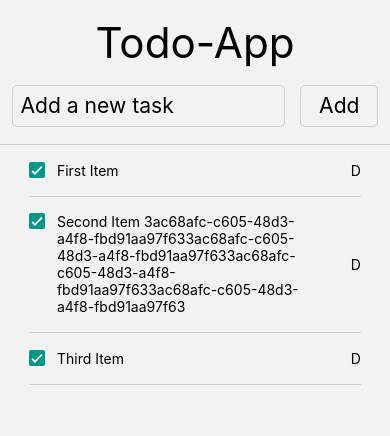
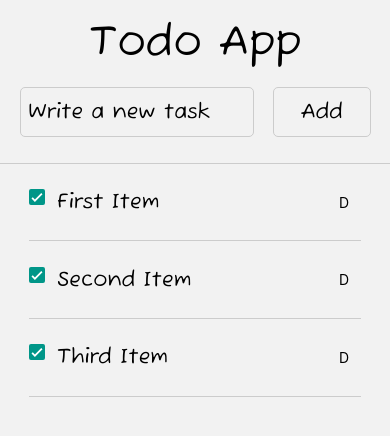
Before and after one commit to kunman93/todo-app, a React Native app in the folder client/: screen / in a window 390 px wide. Shown: the top 436 px of the page. Built offline with nearby package versions, Linux system fonts and the light colour scheme.

Commit message:
update UI

```diff
--- a/client/components/TodoApp.js
+++ b/client/components/TodoApp.js
@@ -6,7 +6,7 @@ const AddNewTodoSection = () => {
   return (
     <SafeAreaView style={styles.addNewTodoContainer}>
       <TextInput
-        style={styles.addNewTaskInputText} placeholder='Add a new task' />
+        style={styles.addNewTaskInputText} placeholder='Write a new task' />
       <TouchableOpacity style={styles.addTaskButton}>
         <Text style={styles.addTaskButtonLabel}>Add</Text>
       </TouchableOpacity>
@@ -20,7 +20,7 @@ const TodoApp = () => {
   return (
     <View style={styles.toDoAppcontainer}>
       <StatusBar style="auto" />
-      <Text style={styles.title}>Todo-App</Text>
+      <Text style={styles.title}>Todo App</Text>
       <AddNewTodoSection />
       <TodoList />
     </View>
@@ -35,11 +35,12 @@ const styles = StyleSheet.create({
     alignItems: 'center',
     height: '100%',
     width: '100%',
-    backgroundColor: '#f2f2f2'
+    backgroundColor: '#f2f2f2',
   },
   title: {
+    fontFamily: 'FuzzyBubblesRegular',
+    fontSize: '5vh',
     marginTop: '2vh',
-    fontSize: '5vh'
   },
   addNewTodoContainer: {
     flexDirection: 'row',
@@ -47,18 +48,19 @@ const styles = StyleSheet.create({
     alignItems: 'center',
     width: '100vw',
     paddingTop: '2vh',
-    paddingBottom: '2vh',
+    paddingBottom: '3vh',
     borderBottomWidth: '0.08em',
     borderColor: '#cccccc',
   },
   addNewTaskInputText: {
     borderWidth: '1px',
     borderColor: '#cccccc',
-    borderRadius: '5px',
-    marginLeft: '3vw',
+    borderRadius: 5,
+    marginLeft: '5vw',
     paddingLeft: '2vw',
-    height: '5vh',
-    width: '70%',
+    height: '6vh',
+    width: '60%',
+    fontFamily: 'FuzzyBubblesRegular',
     fontSize: '2.5vh'
   },
   addTaskButton: {
@@ -67,13 +69,14 @@ const styles = StyleSheet.create({
     alignItems: 'center',
     borderWidth: '0.08em',
     borderColor: '#cccccc',
-    borderRadius: '5px',
-    marginRight: '3vw',
-    height: '5vh',
-    width: '20%',
+    borderRadius: 5,
+    marginRight: '5vw',
+    height: '6vh',
+    width: '25%',
   },
   addTaskButtonLabel: {
-    fontSize: '2.5vh'
+    fontSize: '2.5vh',
+    fontFamily: 'FuzzyBubblesRegular'
   }
 });
 
--- a/client/components/TodoList.js
+++ b/client/components/TodoList.js
@@ -1,5 +1,6 @@
 import { StatusBar } from 'expo-status-bar';
 import { StyleSheet, Text, View, SafeAreaView, FlatList, TouchableOpacity, CheckBox } from 'react-native';
+//import { DraggableFlatList} from 'react-native-draggable-flatlist'
 
 // todo: change this
 const DATA = [
@@ -9,7 +10,7 @@ const DATA = [
     },
     {
         id: '3ac68afc-c605-48d3-a4f8-fbd91aa97f63',
-        title: 'Second Item 3ac68afc-c605-48d3-a4f8-fbd91aa97f633ac68afc-c605-48d3-a4f8-fbd91aa97f633ac68afc-c605-48d3-a4f8-fbd91aa97f633ac68afc-c605-48d3-a4f8-fbd91aa97f63',
+        title: 'Second Item',
     },
     {
         id: '58694a0f-3da1-471f-bd96-145571e29d72',
@@ -21,11 +22,12 @@ const Item = ({ task }) => (
     <View style={styles.toDoListItemContainer}>
         <View style={styles.checkBoxAndTaskDescriptionContainer}>
             <CheckBox
+                style={styles.checkBox}
                 value={true}
             />
             <Text style={styles.taskDescription}>{task}</Text>
         </View>
-        <TouchableOpacity>
+        <TouchableOpacity style={styles.deleteButton}>
             <Text>D</Text>
         </TouchableOpacity>
     </View>
@@ -56,7 +58,7 @@ const styles = StyleSheet.create({
         justifyContent: 'space-between',
         alignItems: 'center',
         width: '85vw',
-        paddingVertical: '2vh',
+        paddingVertical: '3vh',
         borderBottomWidth: '0.08em',
         borderColor: '#cccccc'
     },
@@ -65,10 +67,14 @@ const styles = StyleSheet.create({
         width: '90%'
     },
     checkBox: {
-
     },
     taskDescription: {
         marginLeft: '3vw',
+        fontFamily: 'FuzzyBubblesRegular',
+        fontSize: '2.5vh',
+    },
+    deleteButton: {
+        marginRight: '3vw'
     }
 
 });
```
